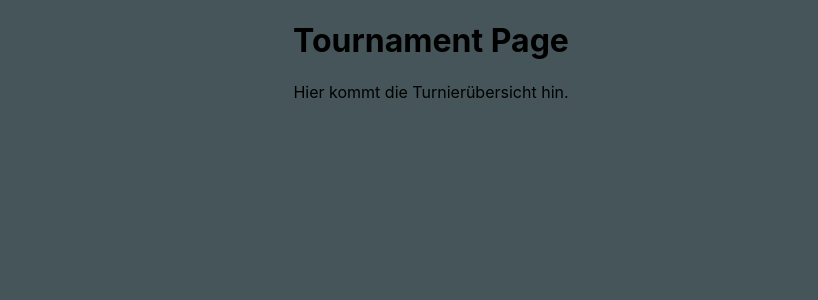
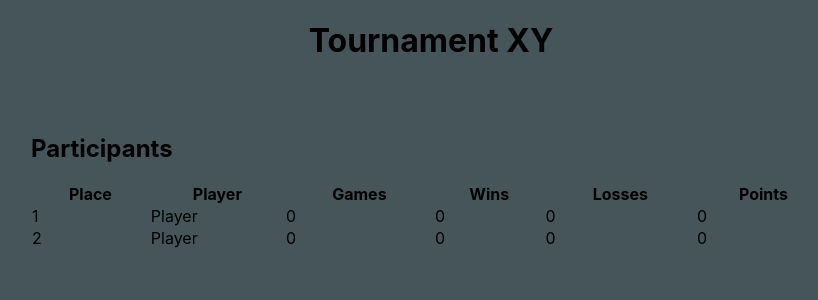
Before and after one commit to lm15-lukas/Kicker-React, a React (Create React App) app: page /tournament in a window 1280 px wide. Shown: the top 300 px of the page, without its empty margins (209-1027 px from the left). Built offline with nearby package versions, Linux system fonts and the light colour scheme; the HTML template or start-up script is replaced by a standard one.

Commit message:
Tabelle angefangen

```diff
--- /dev/null
+++ b/src/pages/Tournament/PlayerTable.jsx
@@ -0,0 +1,43 @@
+import './Tournament.css';
+export default function PlayerTable() {
+    return (
+        <>
+            <div className="tournament-container">
+                <h2>Participants</h2>
+                <table className='player-table'>
+                    <thead>
+                        <tr>
+                            <th>Place</th>
+                            <th>Player</th>
+                            <th>Games</th>
+                            <th>Wins</th>
+                            <th>Losses</th>
+                            <th>Points</th>
+                        </tr>
+                    </thead>
+                    <tbody>
+                        <tr>
+                            <td>1</td>
+                            <td>Player </td>
+                            <td>0</td>
+                            <td>0</td>
+                            <td>0</td>
+                            <td>0</td>
+                        </tr>
+                        <tr>
+                            <td>2</td>
+                            <td>Player </td>
+                            <td>0</td>
+                            <td>0</td>
+                            <td>0</td>
+                            <td>0</td>
+                        </tr>
+
+                    </tbody>
+                </table>
+
+
+            </div>
+        </>
+    )
+}
--- a/src/pages/Tournament/Tournament.css
+++ b/src/pages/Tournament/Tournament.css
@@ -1,3 +1,14 @@
 .Tournament-Page{
     text-align: center;
 }
+.tournament-container {
+  padding: 2rem;
+  max-width: 800px;
+  margin: 0 auto;
+}
+.player-table{
+  width: 100%;
+  border-collapse: collapse;
+
+
+}
--- a/src/pages/Tournament/Tournament.jsx
+++ b/src/pages/Tournament/Tournament.jsx
@@ -1,9 +1,11 @@
 import "./Tournament.css";
+import PlayerTable from "./PlayerTable.jsx";
+import TournamentHeader from "./TournamentComponents/TurnamentHeader.jsx";
 export default function Tournament() {
     return (
-        <div className="Tournament-Page">
-            <h1>Tournament Page</h1>
-            <p>Hier kommt die Turnierübersicht hin.</p>
-        </div>
+        <>
+        <TournamentHeader/>
+        <PlayerTable/>
+        </>
     );
 }
--- /dev/null
+++ b/src/pages/Tournament/TournamentComponents/TurnamentHeader.jsx
@@ -0,0 +1,7 @@
+export default function TournamentHeader() {
+    return (
+        <header className="Tournament-Page">
+            <h1>Tournament XY</h1>
+        </header>
+    )
+}
```
Also changed, not shown: src/pages/Tournament/TournamentComponents/MatchTable.jsx (added).
